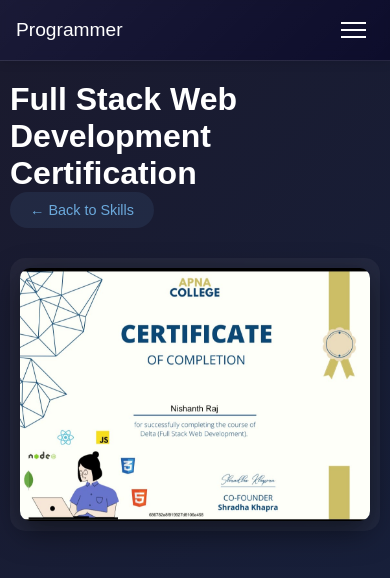
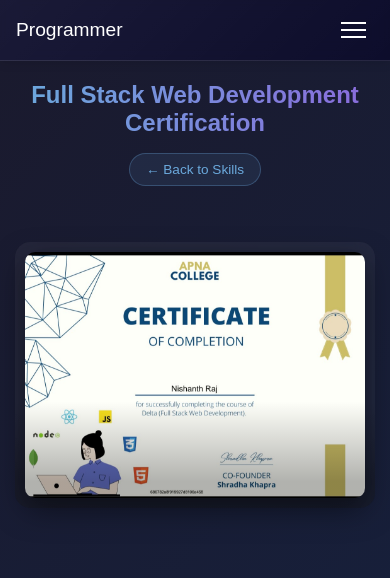
Before and after one commit to Raj72620/My-Portfolio, a React (Vite) app in the folder frontend/: page /certificates/fullstack-certificate in a window 390 px wide. Shown: the top 578 px of the page. Built offline with nearby package versions, Linux system fonts and the light colour scheme.

Commit message:
updated responsive

```diff
--- a/frontend/src/styles/About.module.css
+++ b/frontend/src/styles/About.module.css
@@ -1,3 +1,4 @@
+/* About.module.css */
 /* ===== Base Styles ===== */
 .aboutSection {
   position: relative;
@@ -549,49 +550,47 @@
   background: rgba(107, 169, 220, 0.7);
 }
 
-/* Responsive adjustments */
+/* ===== Mobile Responsive Styles ===== */
 @media (max-width: 768px) {
+  .aboutSection {
+    flex-direction: column;
+    padding: 1rem;
+    min-height: auto;
+    padding-bottom: 3rem;
+  }
+
   .mainContainer {
-    max-width: 90%;
+    max-width: 100%;
+    padding: 1rem;
+    margin-bottom: 2rem;
   }
 
   .sideContainer {
-    max-width: 70%;
+    position: relative;
+    width: 100%;
+    max-width: 100%;
+    padding: 1rem;
+    margin-bottom: 1.5rem;
+    transform: none !important;
+    opacity: 1;
+    filter: none;
   }
 
-  .leftContainer {
-    left: 0;
-    transform: translateX(-70%) scale(0.8);
-  }
-
+  .leftContainer,
   .rightContainer {
-    right: 0;
-    transform: translateX(70%) scale(0.8);
-  }
-
-  .leftContainer.active ~ .mainContainer {
-    transform: translateX(40%);
-  }
-
-  .rightContainer.active ~ .mainContainer {
-    transform: translateX(-40%);
-  }
-
-  .mainContainer.active ~ .leftContainer {
-    transform: translateX(-90%) scale(0.8);
-  }
-
-  .mainContainer.active ~ .rightContainer {
-    transform: translateX(90%) scale(0.8);
+    left: auto;
+    right: auto;
+    transform: none !important;
   }
 
   .btechContainer {
-    padding: 2rem 1rem;
+    padding: 1.5rem 1rem;
   }
 
   .logoCircle {
     width: 100px;
     height: 100px;
+    margin-bottom: 1rem;
   }
 
   .infoStack {
@@ -599,9 +598,28 @@
     gap: 1rem;
   }
 
+  .infoItem {
+    padding: 0.8rem;
+  }
+
+  .infoItem h3 {
+    font-size: 1rem;
+  }
+
+  .infoItem p {
+    font-size: 0.9rem;
+  }
+
   .performanceButton {
-    padding: 0.8rem 1.8rem;
+    padding: 0.8rem 1.5rem;
     font-size: 0.9rem;
+    width: 100%;
+  }
+
+  /* Modal adjustments */
+  .modalBackground {
+    width: 95%;
+    max-height: 90vh;
   }
 
   .modalContent {
@@ -612,7 +630,27 @@
     font-size: 1.8rem;
   }
 
+  .modalSubtitle {
+    font-size: 1rem;
+    margin-bottom: 1.5rem;
+  }
+
   .semesterGrid {
     grid-template-columns: 1fr;
   }
 }
+
+@media (max-width: 480px) {
+  .logoCircle {
+    width: 80px;
+    height: 80px;
+  }
+
+  .infoItem {
+    padding: 0.6rem;
+  }
+
+  .modalTitle {
+    font-size: 1.5rem;
+  }
+}
--- a/frontend/src/styles/CertificateViewer.module.css
+++ b/frontend/src/styles/CertificateViewer.module.css
@@ -1,3 +1,4 @@
+/* CertificateViewer.module.css */
 .certificateViewerContainer {
   max-width: 1200px;
   margin: 0 auto;
@@ -5,6 +6,22 @@
   min-height: 100vh;
   background: linear-gradient(135deg, #1a1a2e, #16213e);
   color: white;
+}
+
+.certificateHeader {
+  display: flex;
+  flex-direction: column;
+  align-items: flex-start;
+  margin-bottom: 2rem;
+}
+
+.certificateHeader h1 {
+  font-size: 2.5rem;
+  margin-bottom: 1.5rem;
+  background: linear-gradient(90deg, #6ba9dc, #8a6bdc);
+  -webkit-background-clip: text;
+  background-clip: text;
+  -webkit-text-fill-color: transparent;
 }
 
 .backButton {
@@ -20,11 +37,13 @@
   display: flex;
   align-items: center;
   gap: 8px;
+  border: 1px solid rgba(107, 169, 220, 0.3);
 }
 
 .backButton:hover {
   background: rgba(107, 169, 220, 0.2);
   transform: translateX(-5px);
+  box-shadow: 0 5px 15px rgba(107, 169, 220, 0.2);
 }
 
 .certificateImageContainer {
@@ -35,6 +54,7 @@
   background: rgba(255, 255, 255, 0.05);
   border-radius: 15px;
   backdrop-filter: blur(10px);
+  position: relative;
 }
 
 .certificateImage {
@@ -42,6 +62,50 @@
   max-height: 80vh;
   border-radius: 10px;
   box-shadow: 0 10px 30px rgba(0, 0, 0, 0.5);
+  transition: transform 0.3s ease;
+}
+
+.certificateImage:hover {
+  transform: scale(1.01);
+}
+
+.certificateOverlay {
+  position: absolute;
+  top: 0;
+  left: 0;
+  width: 100%;
+  height: 100%;
+  background: linear-gradient(
+    to bottom,
+    transparent 60%,
+    rgba(0, 0, 0, 0.3) 90%
+  );
+  pointer-events: none;
+  border-radius: 15px;
+}
+
+.loader {
+  display: flex;
+  flex-direction: column;
+  align-items: center;
+  justify-content: center;
+  height: 50vh;
+}
+
+.spinner {
+  width: 50px;
+  height: 50px;
+  border: 5px solid rgba(107, 169, 220, 0.3);
+  border-radius: 50%;
+  border-top-color: #6ba9dc;
+  animation: spin 1s ease-in-out infinite;
+  margin-bottom: 1rem;
+}
+
+@keyframes spin {
+  to {
+    transform: rotate(360deg);
+  }
 }
 
 .errorContainer {
@@ -54,23 +118,88 @@
   padding: 20px;
 }
 
-.errorContainer p {
-  font-size: 1.5rem;
-  color: #dc6b6b;
-  margin-bottom: 30px;
+.errorContent {
+  background: rgba(20, 22, 40, 0.8);
+  padding: 2rem;
+  border-radius: 15px;
+  max-width: 600px;
+  border: 1px solid rgba(220, 53, 69, 0.3);
 }
 
+.errorContainer h2 {
+  font-size: 2rem;
+  color: #dc6b6b;
+  margin-bottom: 1rem;
+}
+
+.errorContainer p {
+  font-size: 1.2rem;
+  color: rgba(255, 255, 255, 0.8);
+  margin-bottom: 2rem;
+}
+
+/* Mobile Responsive Styles */
 @media (max-width: 768px) {
   .certificateViewerContainer {
-    padding: 20px 10px;
+    padding: 20px 15px;
+  }
+
+  .certificateHeader {
+    align-items: center;
+    text-align: center;
+  }
+
+  .certificateHeader h1 {
+    font-size: 1.8rem;
+    margin-bottom: 1rem;
   }
 
   .backButton {
-    padding: 10px 20px;
+    padding: 10px 18px;
     font-size: 0.9rem;
+    margin-bottom: 1.5rem;
+  }
+
+  .certificateImageContainer {
+    padding: 15px;
+  }
+
+  .certificateImage {
+    max-height: 75vh;
+  }
+
+  .errorContent {
+    padding: 1.5rem;
+  }
+
+  .errorContainer h2 {
+    font-size: 1.5rem;
+  }
+
+  .errorContainer p {
+    font-size: 1rem;
+  }
+}
+
+@media (max-width: 480px) {
+  .certificateHeader h1 {
+    font-size: 1.5rem;
+  }
+
+  .backButton {
+    padding: 8px 16px;
+    font-size: 0.85rem;
   }
 
   .certificateImageContainer {
     padding: 10px;
   }
+
+  .certificateImage {
+    max-height: 70vh;
+  }
+
+  .errorContent {
+    padding: 1rem;
+  }
 }
```
